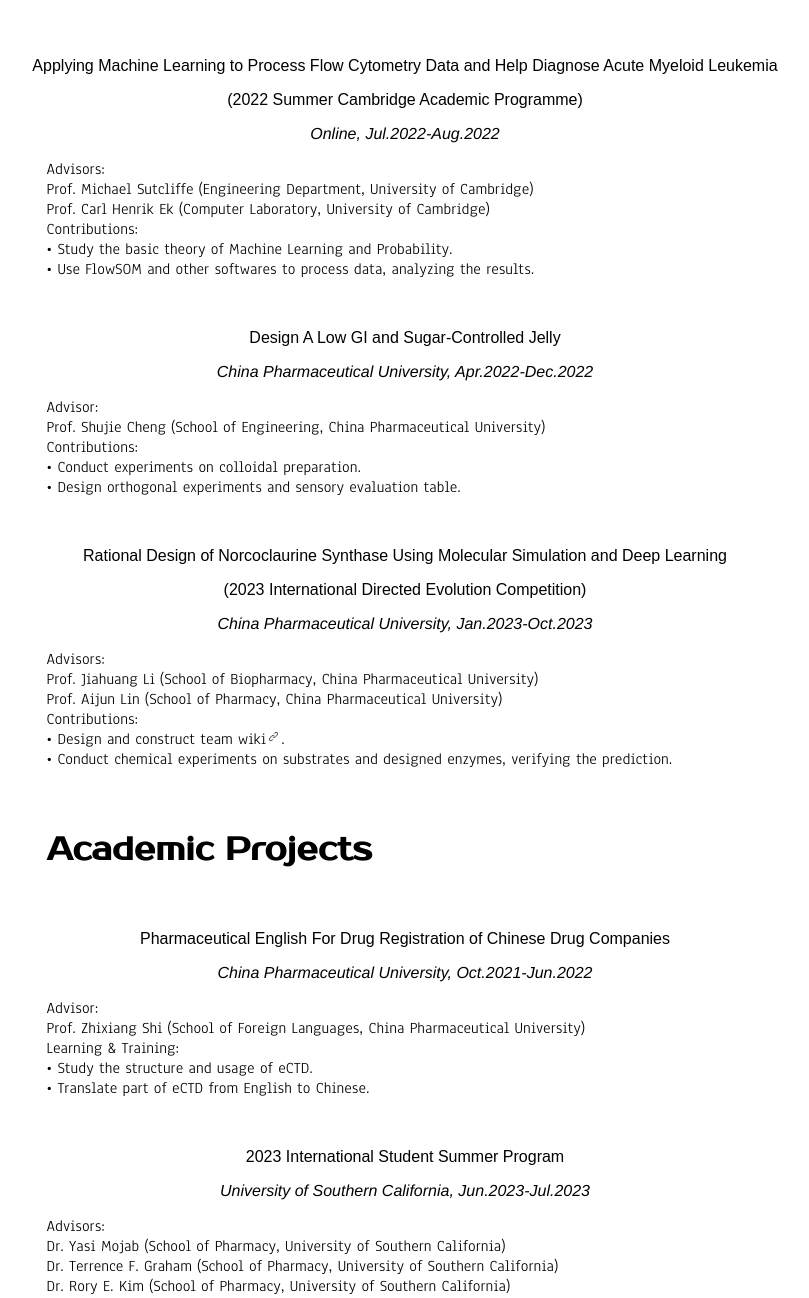
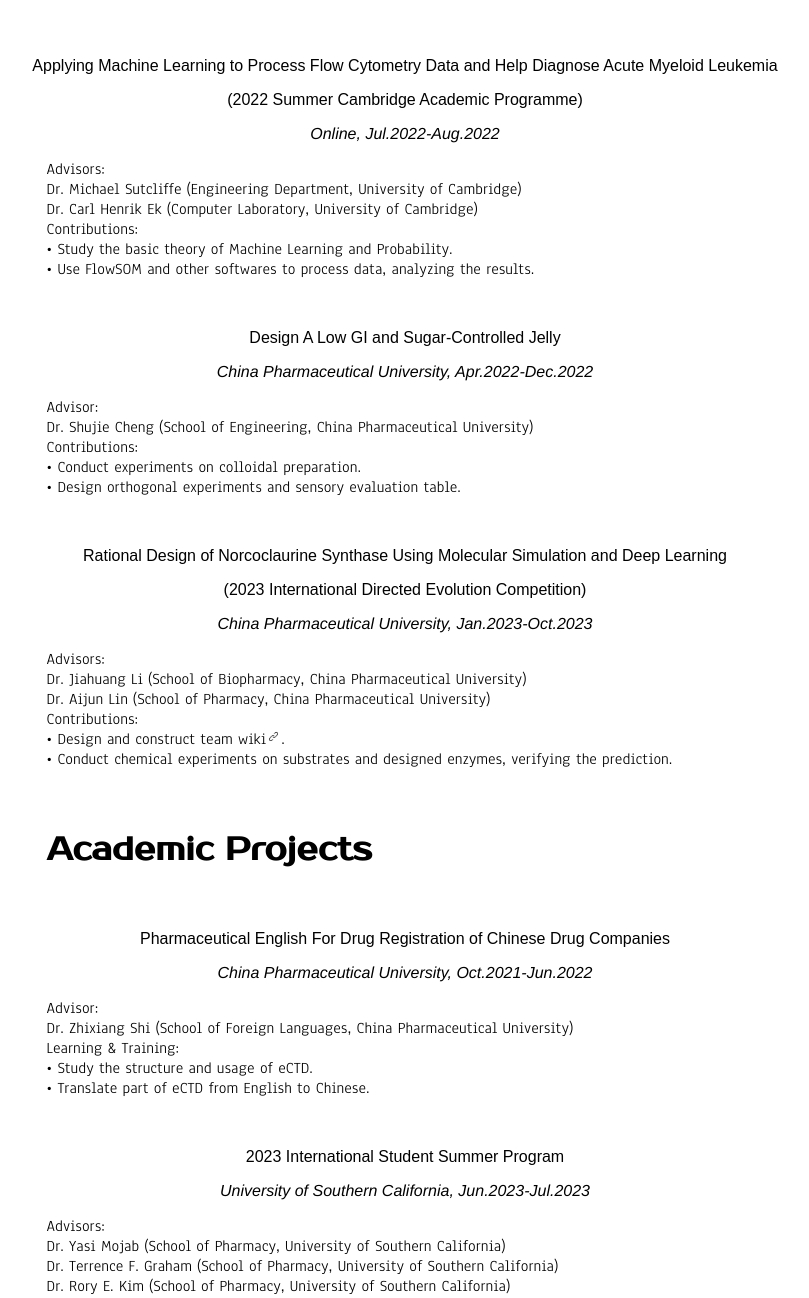
Before and after one commit to LenaASu/LenaASu.github.io, a plain HTML site: page html/PROJECTS.html in a window 1280 px wide. Shown: the part 258-1556 px from the top of the page, without its empty margins (235-1044 px from the left). Drawn offline with Linux system fonts and the light colour scheme.

Commit message:
Update PROJECTS.html

```diff
--- a/html/PROJECTS.html
+++ b/html/PROJECTS.html
@@ -29,15 +29,15 @@
 		<p>(2022 Summer Cambridge Academic Programme) </p>
 		<p><i>Online, Jul.2022-Aug.2022</i></p>
 		<p style="font-family: Anaheim;text-align: left;margin-left: 10%">Advisors: <br/>
-			Prof. Michael Sutcliffe (Engineering Department, University of Cambridge)<br/>
-            Prof. Carl Henrik Ek (Computer Laboratory, University of Cambridge)<br/>
+			Dr. Michael Sutcliffe (Engineering Department, University of Cambridge)<br/>
+            Dr. Carl Henrik Ek (Computer Laboratory, University of Cambridge)<br/>
 			Contributions:<br/>
             • Study the basic theory of Machine Learning and Probability.<br/>
             • Use FlowSOM and other softwares to process data, analyzing the results.</p><br/>
 		<p>Design A Low GI and Sugar-Controlled Jelly </p>
 		<p><i>China Pharmaceutical University, Apr.2022-Dec.2022</i></p>
 		<p style="font-family: Anaheim;text-align: left;margin-left: 10%">Advisor: <br/>
-			Prof. Shujie Cheng (School of Engineering, China Pharmaceutical University)<br/>
+			Dr. Shujie Cheng (School of Engineering, China Pharmaceutical University)<br/>
 			Contributions:<br/>
             • Conduct experiments on colloidal preparation.<br/>
             • Design orthogonal experiments and sensory evaluation table.</p><br/>
@@ -45,8 +45,8 @@
 		<p>(2023 International Directed Evolution Competition)</p>
 		<p><i>China Pharmaceutical University, Jan.2023-Oct.2023</i></p>
 		<P style="font-family: Anaheim;text-align: left;margin-left: 10%">Advisors:<br/>
-			Prof. Jiahuang Li (School of Biopharmacy, China Pharmaceutical University)<br/>
-            Prof. Aijun Lin (School of Pharmacy, China Pharmaceutical University)<br/>
+			Dr. Jiahuang Li (School of Biopharmacy, China Pharmaceutical University)<br/>
+            Dr. Aijun Lin (School of Pharmacy, China Pharmaceutical University)<br/>
 			Contributions:<br/>
             • Design and construct <a href="https://idec-teams.github.io/2023_CPU_CHINA" target="_blank" class="link">team wiki<img src="../image/链接.png" width="15" height="15" alt=""/></a>.<br/>
             • Conduct chemical experiments on substrates and designed enzymes, verifying the prediction.</P><br/>
@@ -54,7 +54,7 @@
 		<p>Pharmaceutical English For Drug Registration of Chinese Drug Companies</p>
 		<p><i>China Pharmaceutical University, Oct.2021-Jun.2022</i></p>
 		<p style="font-family: Anaheim;text-align: left;margin-left: 10%">Advisor:<br/>
-			Prof. Zhixiang Shi (School of Foreign Languages, China Pharmaceutical University)<br/>
+			Dr. Zhixiang Shi (School of Foreign Languages, China Pharmaceutical University)<br/>
 			Learning & Training:<br/>
             • Study the structure and usage of eCTD.<br/>
             • Translate part of eCTD from English to Chinese.</p><br/>
```
